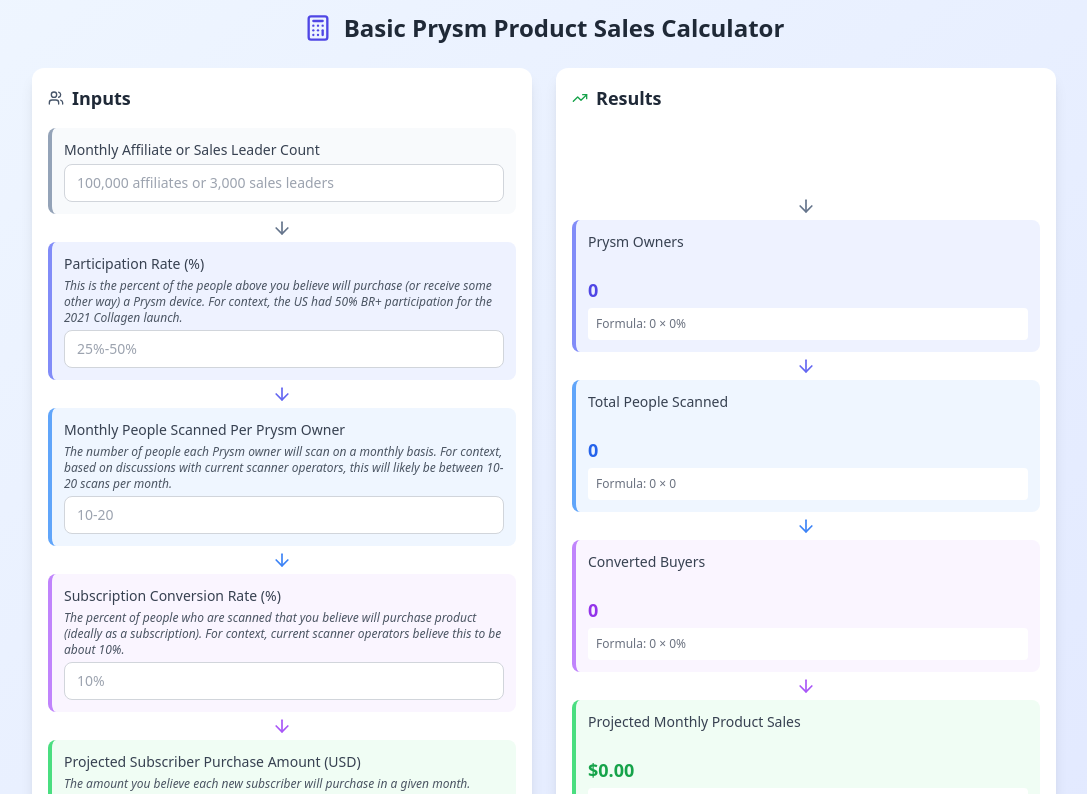
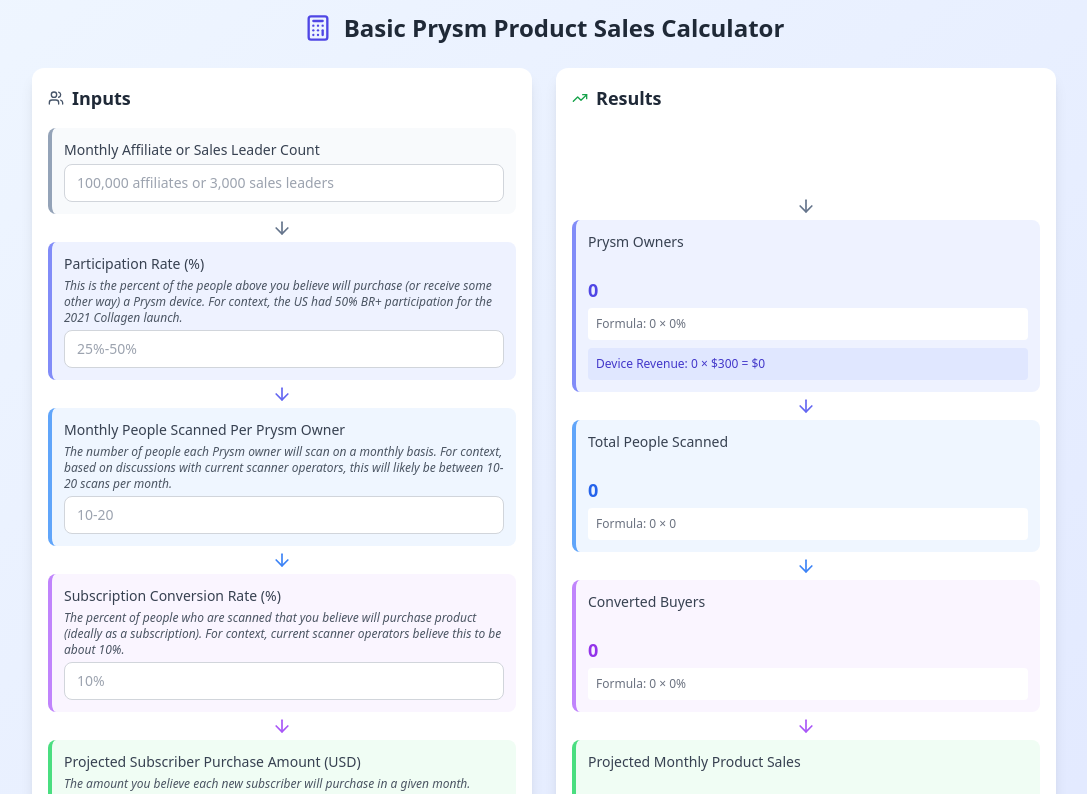
Before and after one commit to beastwood12/Prysm-Calculator, a React (Vite) app: page / in a window 1280 px wide. Shown: the top 794 px of the page, without its empty margins (96-1183 px from the left). Built offline with nearby package versions, Linux system fonts and the light colour scheme; the HTML template or start-up script is replaced by a standard one.

Commit message:
Update App.tsx
add device revenue

```diff
--- a/src/App.tsx
+++ b/src/App.tsx
@@ -18,6 +18,7 @@
   };
 
   const prysmOwners = data.affiliates * (data.participationRate / 100);
+  const prysmDeviceRevenue = prysmOwners * 300;
   const totalScanned = prysmOwners * data.monthlyScans;
   const buyers = totalScanned * (data.conversionRate / 100);
   const monthlySales = buyers * data.monthlyPurchase;
@@ -162,8 +163,11 @@
                   <div className="text-lg font-semibold text-indigo-600 mb-1">
                     {number(prysmOwners)}
                   </div>
-                  <div className="text-xs text-gray-500 bg-white p-2 rounded">
+                  <div className="text-xs text-gray-500 bg-white p-2 rounded mb-2">
                     Formula: {number(data.affiliates)} × {data.participationRate}%
+                  </div>
+                  <div className="text-xs text-indigo-700 bg-indigo-100 p-2 rounded">
+                    Device Revenue: {number(prysmOwners)} × $300 = ${number(prysmDeviceRevenue)}
                   </div>
                 </div>
                 <div className="flex justify-center my-1"><ArrowDown className="h-5 w-5 text-indigo-500" /></div>
```
